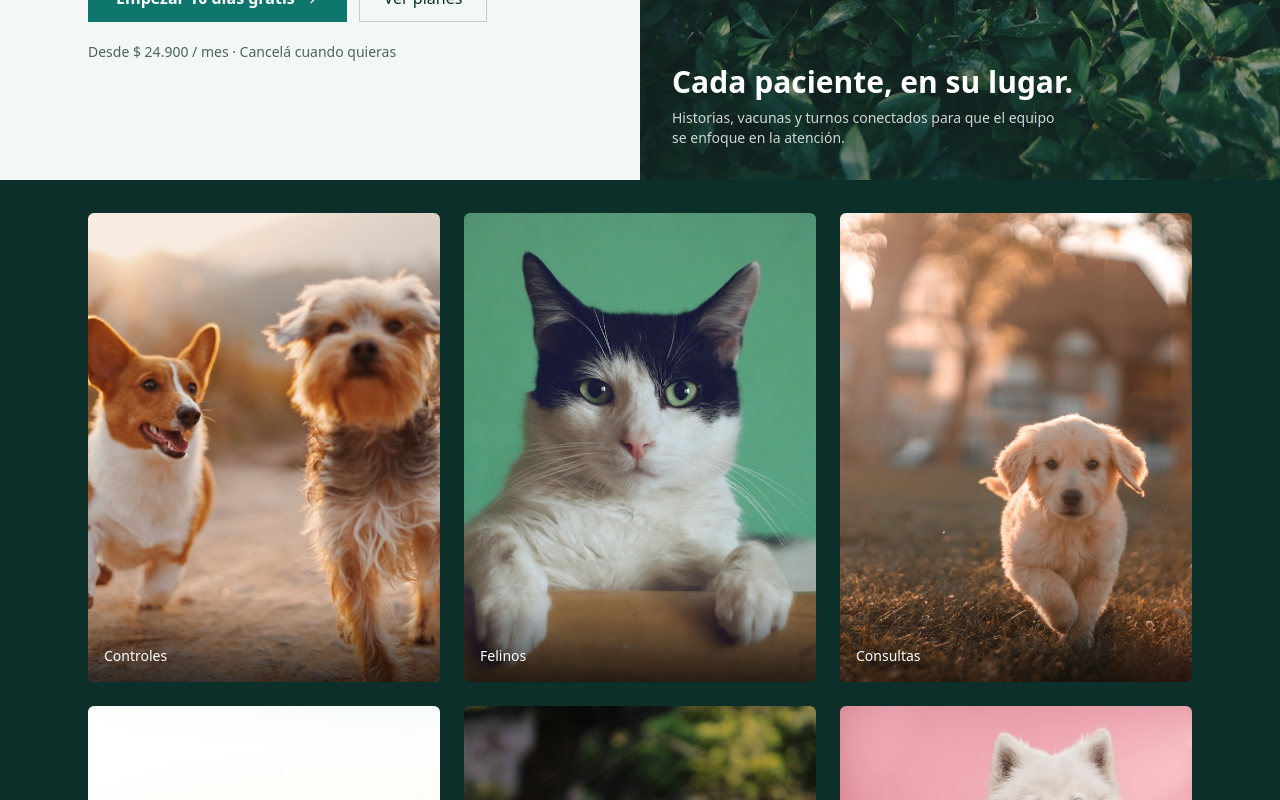
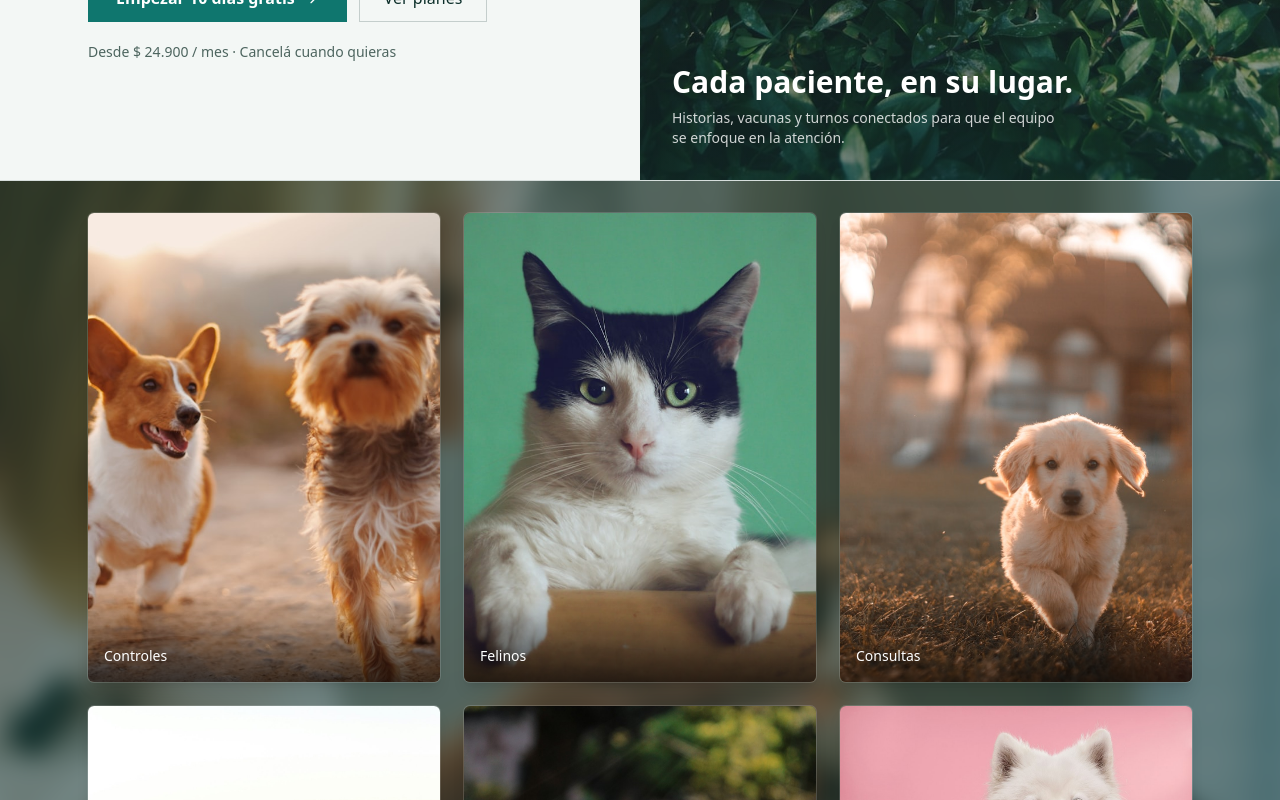
Before and after one commit to guille6720/SincVete, a Next.js app in the folder apps/web/: page / in a window 1280 px wide. Shown: the part 620-1420 px from the top of the page. Built offline with nearby package versions, Linux system fonts and the light colour scheme.

Commit message:
Add blurred clinic photo backdrop behind the landing photo grid.
Co-authored-by: Cursor <cursoragent@cursor.com>

```diff
--- a/apps/web/src/components/landing/marketing-ui-mocks.tsx
+++ b/apps/web/src/components/landing/marketing-ui-mocks.tsx
@@ -65,13 +65,25 @@ export function LandingPhotoStrip() {
   return (
     <section
       aria-label="Pacientes que cuidamos"
-      className="border-y border-[var(--land-line)] bg-[var(--land-ink)]"
+      className="relative overflow-hidden border-y border-[var(--land-line)]"
     >
-      <div className="mx-auto grid max-w-6xl grid-cols-1 gap-4 px-4 py-6 sm:grid-cols-2 sm:gap-5 sm:px-6 sm:py-8 md:grid-cols-3 md:gap-6">
+      <Image
+        src="/landing/hero-vet.jpg"
+        alt=""
+        fill
+        className="scale-110 object-cover blur-md"
+        sizes="100vw"
+        aria-hidden
+      />
+      <div
+        aria-hidden
+        className="absolute inset-0 bg-[var(--land-ink)]/55"
+      />
+      <div className="relative z-10 mx-auto grid max-w-6xl grid-cols-1 gap-4 px-4 py-6 sm:grid-cols-2 sm:gap-5 sm:px-6 sm:py-8 md:grid-cols-3 md:gap-6">
         {photos.map((photo) => (
           <figure
             key={photo.src}
-            className="group relative aspect-[4/3] overflow-hidden rounded-sm sm:aspect-[3/4] md:min-h-[280px]"
+            className="group relative aspect-[4/3] overflow-hidden rounded-sm shadow-lg ring-1 ring-white/15 sm:aspect-[3/4] md:min-h-[280px]"
           >
             <Image
               src={photo.src}
```
